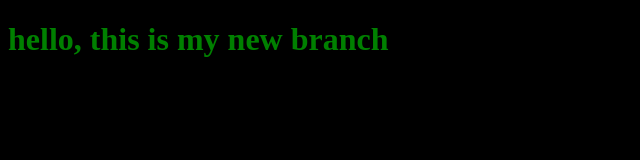
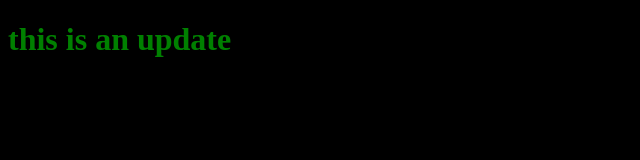
Before and after one commit to wassim7477/my_project, a plain HTML site: page index.html in a window 1280 px wide. Shown: the whole page, without its empty margins (0-640 px from the left). Drawn offline with Linux system fonts and the light colour scheme.

Commit message:
edited the html file

```diff
--- a/index.html
+++ b/index.html
@@ -9,7 +9,7 @@
 </head>
 <body>
 
-    <h1>hello, this is my new branch</h1>
+    <h1>this is an update</h1>
     <script src="app.js"></script>
 </body>
 </html>
```
